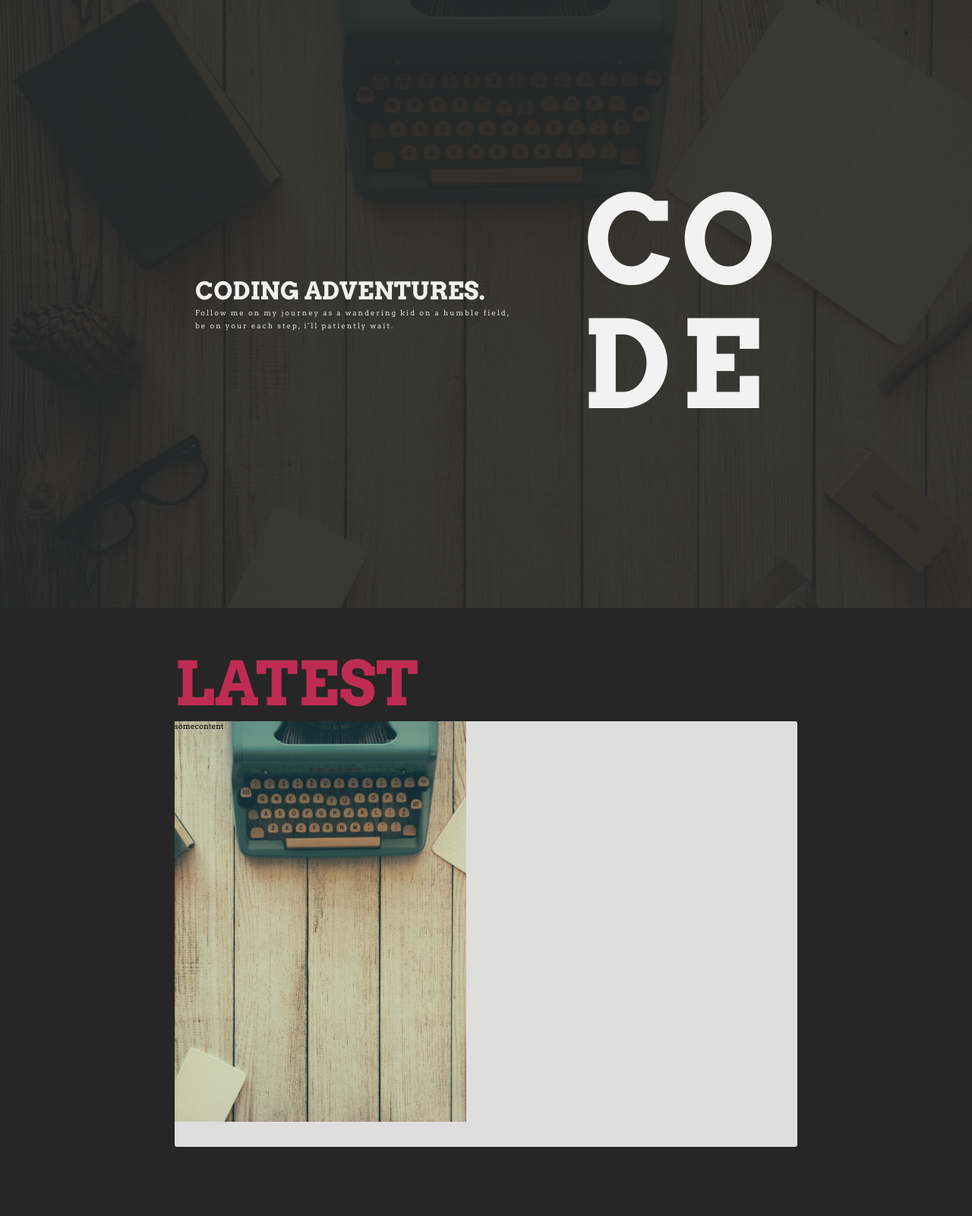
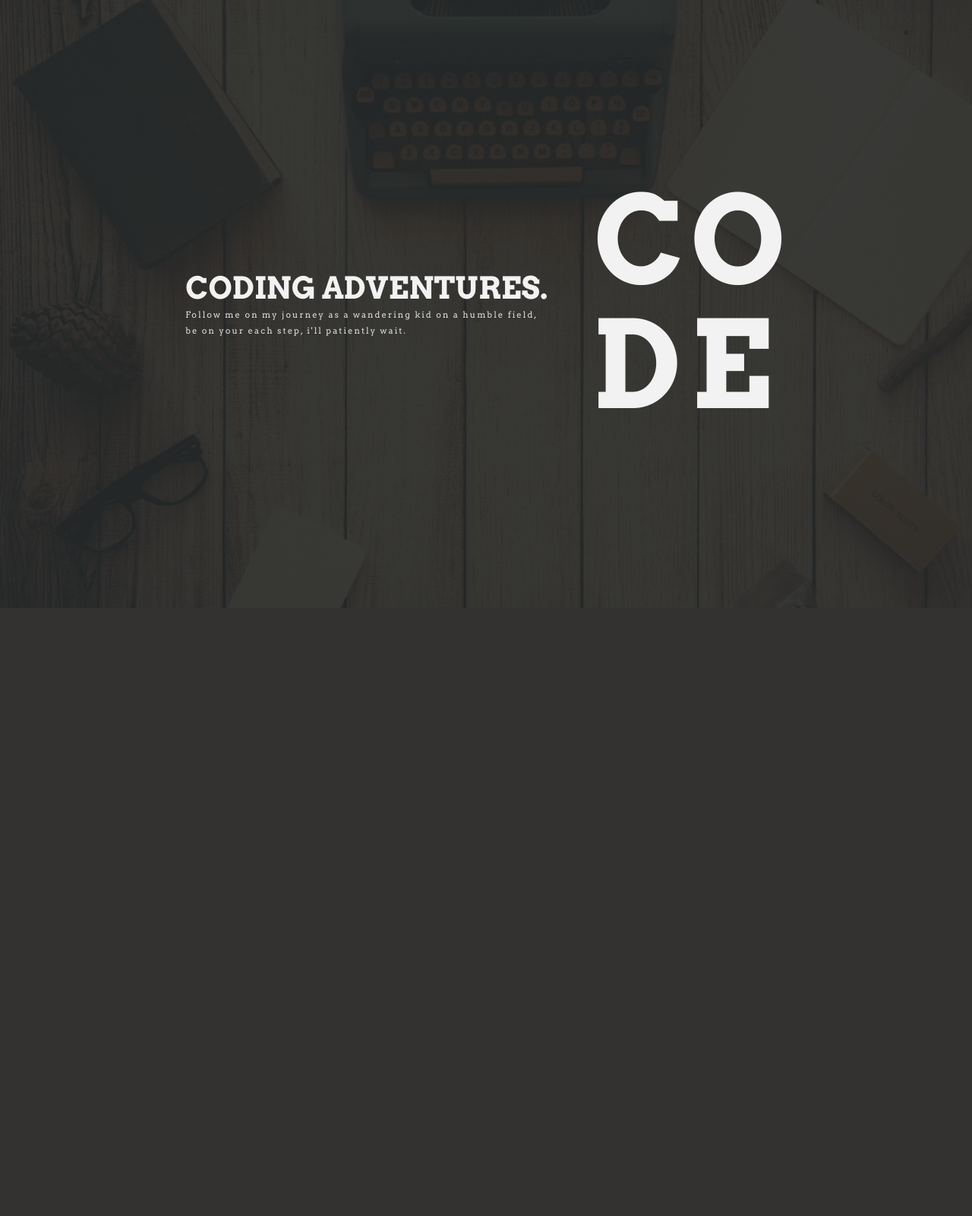
Before and after one commit to AdrianGallano/Bloggable, a Django app: template blog/templates/blog/index.html in a window 1280 px wide. Shown: the whole page at 76% size. After the commit the page ends 800 px from the top, so only its background shows below. Run offline with Django 3.2, Linux system fonts and the light colour scheme; the template is opened without the code that fills it, so the values that code supplies are empty; parts of the project's set-up code (start-up, migrations or seed data) failed here and were passed over.

Commit message:
header and nav (added responsiveness)

```diff
--- a/blog/static/blog/index.css
+++ b/blog/static/blog/index.css
@@ -1,9 +1,10 @@
 .my-container{
+    padding: 8vw;
     height: 100vh;
     display: flex;
     justify-content: center;
     align-items: center;
-
+    width: 100%;
 /* Header Background */
 }
 img{
@@ -27,22 +28,48 @@ img{
 /* Header Intro */
 .intro{
     display: flex;
-    width: 40%;
     flex-direction: column;
 }
 .intro h1{
     color: #F2F2F2;
-    font-size: 2rem;
+    font-size: 2.5rem;
 }
 .intro p{
     letter-spacing: 2px;
     opacity: 0.9;
     color: #F2F2F2;
+    font-size: 1rem;
+    line-height: 1.5;
+}
+@media (min-width:1025px){
+    .intro{
+        display: flex;
+        width: 50%;
+        flex-direction: column;
+    }
+    .intro h1{
+        font-size: 2.5rem;
+    }
+    .intro p{
+        font-size: .7rem;
+        line-height: 1.8;
+    }
+}
+@media (max-width:300px){
+    .intro h1{
+        font-size: 2rem;
+    }
+    .intro p{
         font-size: .6rem;
-    line-height: 1.8;
+        line-height: 1.5;
+    }
 }
 /* Header Intro End*/
 /* CODE GRID */
+.grid-container{
+    display: none;
+}
+@media (min-width:1025px){
     .grid-container{
         display: grid;
         grid-template-columns: 1fr 1fr;
@@ -58,6 +85,8 @@ img{
     .item-bottom{
         margin: -20px 0 0 0;
     }
+}
+
 /* CODE GRID End */
 /* Latest Section */
 .my-container-grid{
@@ -68,22 +97,23 @@ img{
     width: 100%;
 }
 
+.latest-container{
+    width: 50%;
+}
+
 .latest-container h1{
     color: #BF2C53;
     font-size: 5rem;
     width: 100%;
 }
-.latest-card{
-    border-radius: 3px;
-    opacity: 0.9;
-    background-color: #f2f2f2;
-    height: 80%;
+.card{
+    padding: 20px;
     width: 100%;
 }
-.latest-card img{
+.img-card{
+    width: 70%;
+    height: 20vh;
     object-fit: cover;
-    width: 30%;
-    height: 65.9%;
 }
 
 /* Latest Section End */
--- a/blog/templates/blog/index.html
+++ b/blog/templates/blog/index.html
@@ -3,6 +3,7 @@
 {% block main %}
 <head>
     <link rel="stylesheet" href="{% static 'blog/index.css' %}">
+
 </head>
 <div class="my-container" id="Home">
     <img src="{% static '../../static/images/header.jpg' %}" alt="Header">
@@ -29,15 +30,17 @@
         </div>
     </div>
 </div> <!-- my container end-->
-<div class="my-container-grid" id="Latest">
+<!--<div class="my-container-grid" id="Latest">
     <div class="latest-container">
         <h1>LATEST</h1>
-        <div class="latest-card">
-            <img src="{% static 'images/header.jpg' %}" alt="">
-            <div class="latest-card-body">
-                somecontent
+        <div class="card">
+            <img src="" alt="" class="img-card">
+            <div class="card-body">
+                <h5 class="card-title"></h5>
+                <p class="card-text"></p>
             </div>
         </div>
     </div>
-</div>
+</div>-->
+
 {% endblock %}
--- a/static/css/main.css
+++ b/static/css/main.css
@@ -5,6 +5,9 @@ body{
     font-family: 'Arvo', serif;
     background-color: #262626;
 
+}
+main{
+    width: 100%;
 }
 *{
     box-sizing: border-box;
--- a/static/css/nav.css
+++ b/static/css/nav.css
@@ -16,7 +16,7 @@
     font-weight: 500;
     margin: 0 1em;
 }
-.mynavbar a:hover, :focus{
+.mynavbar a:hover,:focus{
     color: #BF2C53;
     transition: 300ms ease-out;
 }
@@ -25,7 +25,7 @@
     letter-spacing: 2px;
 }
 /* placement */
-.nav-menu{
+.my-nav-menu{
     display: flex;
     margin: 2em;
 }
--- a/templates/main.html
+++ b/templates/main.html
@@ -4,7 +4,7 @@
 <head>
     <meta charset="UTF-8">
     <meta http-equiv="X-UA-Compatible" content="IE=edge">
-    <meta name="viewport" content="width=device-width, initial-scale=1.0">
+    <meta name="viewport" content="width=device-width, initial-scale=1">
     <title>Adrian | Blogs</title>
     <link rel="stylesheet" href="{% static 'css/main.css' %}">
 </head>
--- a/templates/nav.html
+++ b/templates/nav.html
@@ -3,10 +3,10 @@
     <link rel="stylesheet" href="{% static 'css/nav.css' %}">
 </head>
 <nav class="mynavbar" id="mynavbar">
-    <ul class="nav-menu">
-        <li class="nav-item"><a href="#Home" class="nav-link">HOME</a></li>
-        <li class="nav-item"><a href="#Latest" class="nav-link">LATEST</a></li>
-        <li class="nav-item"><a href="#Contact" class="nav-link">CONTACT</a></li>
+    <ul class="my-nav-menu">
+        <li class="my-nav-item"><a href="#Home" class="nav-link">HOME</a></li>
+        <li class="my-nav-item"><a href="#Latest" class="nav-link">LATEST</a></li>
+        <li class="my-nav-item"><a href="#Contact" class="nav-link">CONTACT</a></li>
     </ul>
 </nav>
 <script>
```
Lines whose indentation alone changed are shown as unchanged.
